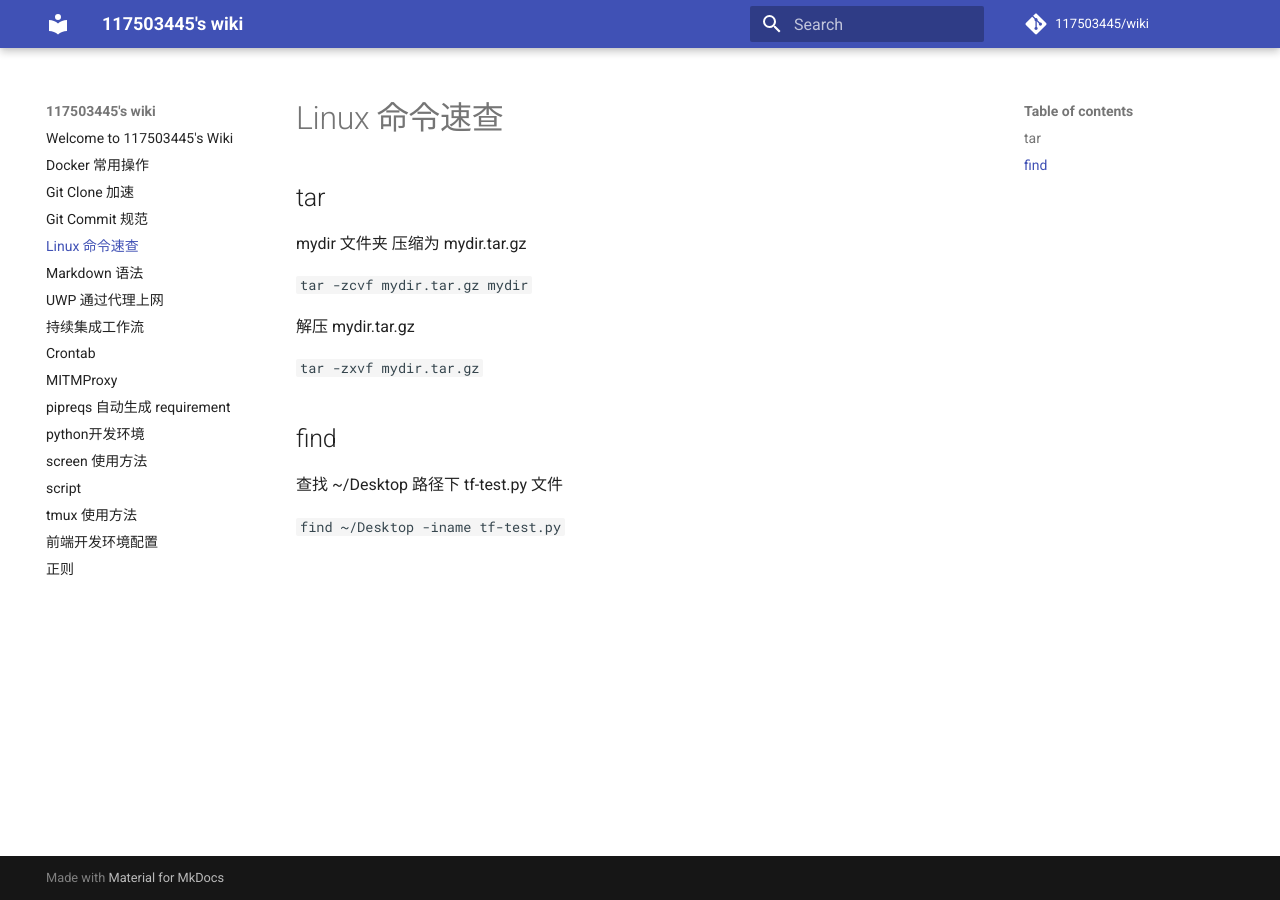
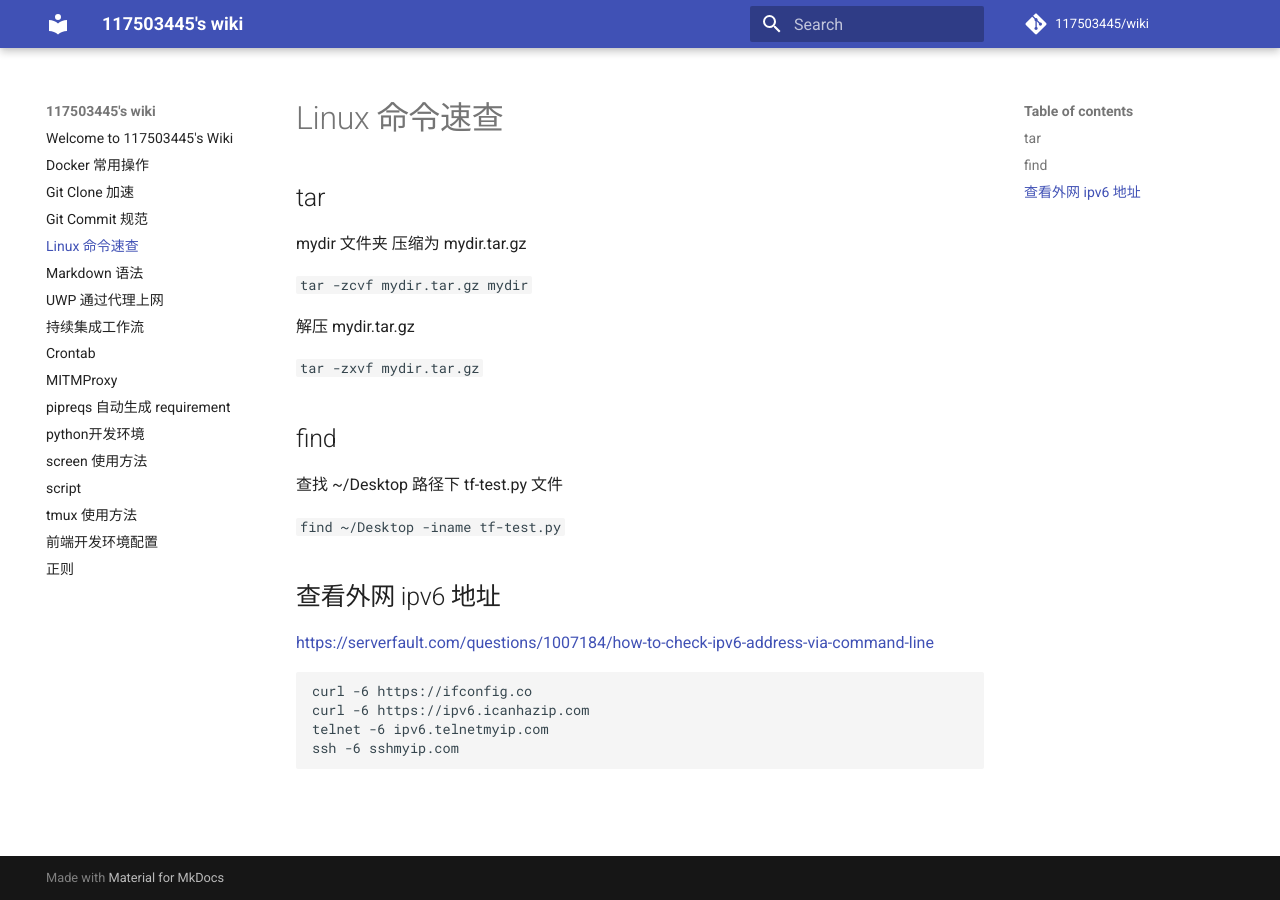
Before and after one commit to 117503445/wiki, an MkDocs documentation site: the page built from docs/Linux 命令速查.md, in a window 1280 px wide. Built offline with MkDocs 1.6.1 and Material for MkDocs 9.7.7, drawn with Linux system fonts in a browser that asks for light colours; comment, search, counter and statistics services are not loaded.

Commit message:
Linux 查看外网 ipv6 地址

````diff
--- a/docs/Linux 命令速查.md
+++ b/docs/Linux 命令速查.md
@@ -15,3 +15,14 @@ mydir 文件夹 压缩为 mydir.tar.gz
 查找 ~/Desktop 路径下 tf-test.py 文件
 
 `find ~/Desktop -iname tf-test.py`
+
+## 查看外网 ipv6 地址
+
+<https://serverfault.com/questions/1007184/how-to-check-ipv6-address-via-command-line>
+
+```sh
+curl -6 https://ifconfig.co
+curl -6 https://ipv6.icanhazip.com
+telnet -6 ipv6.telnetmyip.com
+ssh -6 sshmyip.com
+```
````
